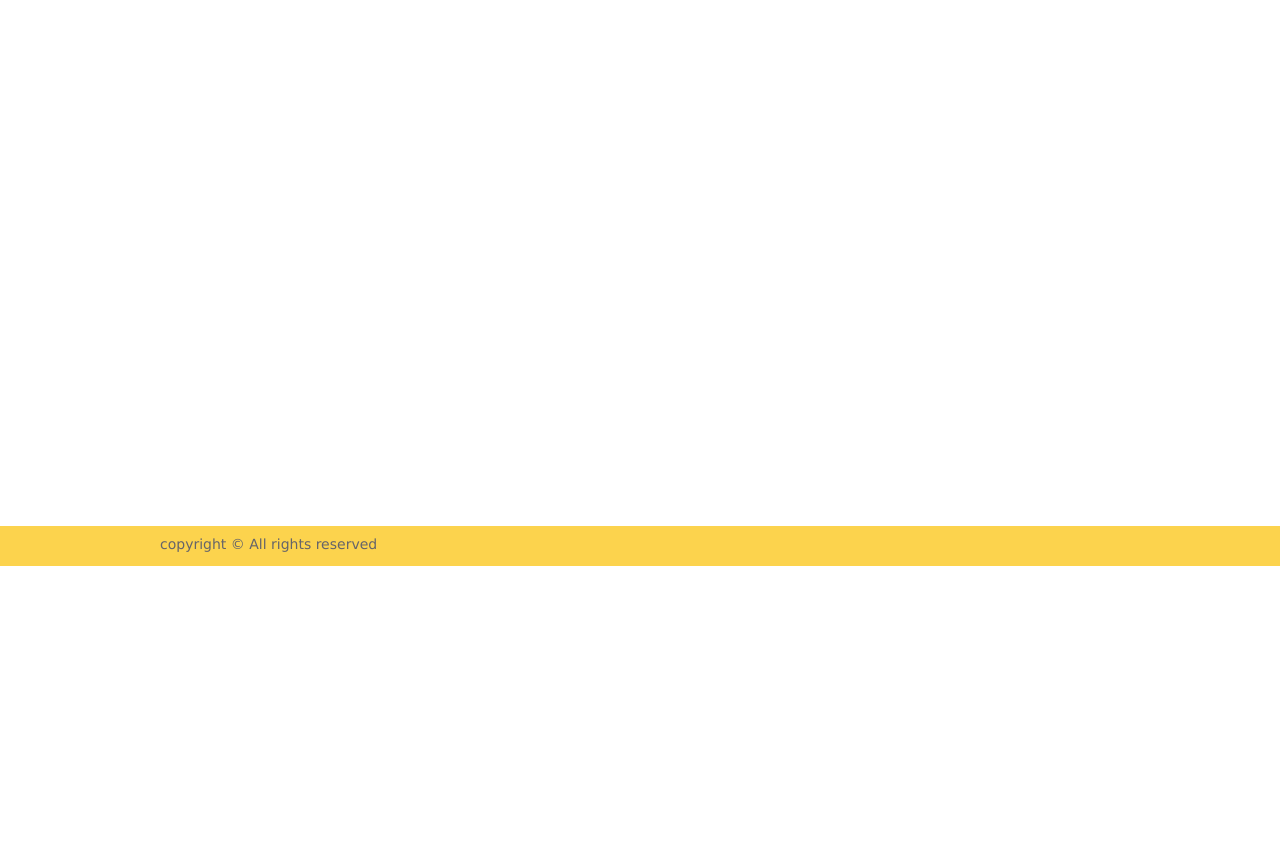
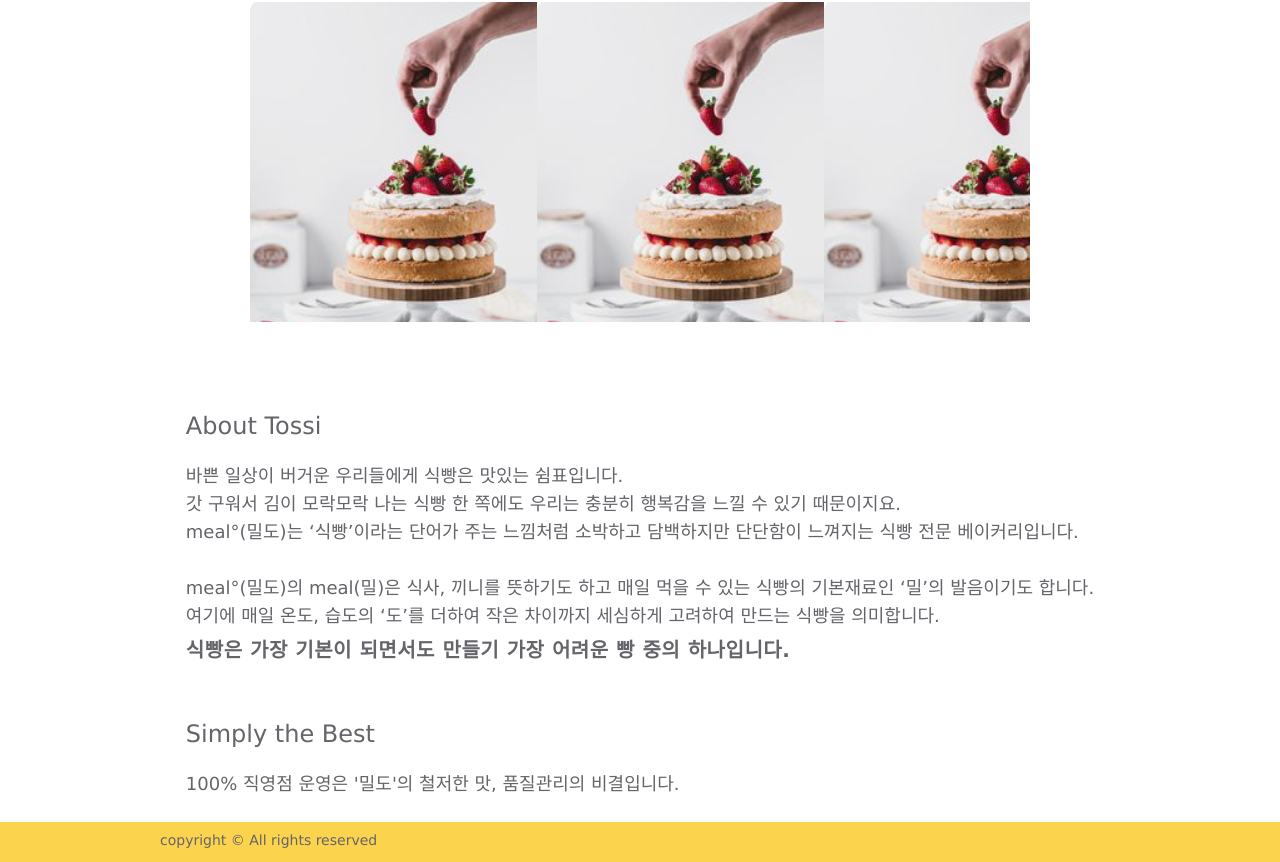
Before and after one commit to sssssshhh/tossi.github.io, a Next.js app: page /baking/tossiStory in a window 1280 px wide. Shown: the part 234-1096 px from the top of the page. Before the commit the page ends 800 px from the top, so only its background shows below. Built offline with nearby package versions, Linux system fonts and the light colour scheme.

Commit message:
20230711_TossiStory

```diff
--- a/pages/baking/tossiStory.tsx
+++ b/pages/baking/tossiStory.tsx
@@ -1,4 +1,27 @@
+import Image from "next/image";
+
 export default function TossiStory(){
-    return (<div>TossiStory</div>
+    return (
+        <div className="w-full h-full px-14 pt-28 flex flex-col justify-center items-center space-y-10">
+          <div className="pt-9 text-3xl">Tossi Baking</div>
+          <div className="w-4/5 h-80 bg-[url('../img/victoriaCake_2.jpg')]"></div>
+          <div className="h-[500px]">
+              <h2 className="text-2xl pt-12 pb-5">About Tossi</h2>
+              <p className="text-lg">
+                바쁜 일상이 버거운 우리들에게 식빵은 맛있는 쉼표입니다. <br></br>
+                갓 구워서 김이 모락모락 나는 식빵 한 쪽에도 우리는 충분히 행복감을 느낄 수 있기 때문이지요.<br></br>
+                meal°(밀도)는 ‘식빵’이라는 단어가 주는 느낌처럼 소박하고 담백하지만 단단함이 느껴지는 식빵 전문 베이커리입니다.
+                <br></br>
+                <br></br>
+                meal°(밀도)의 meal(밀)은 식사, 끼니를 뜻하기도 하고 매일 먹을 수 있는 식빵의 기본재료인 ‘밀’의 발음이기도 합니다.<br></br>
+                여기에 매일 온도, 습도의 ‘도’를 더하여 작은 차이까지 세심하게 고려하여 만드는 식빵을 의미합니다.<br></br>
+                <span className="text-xl font-bold leading-10	tracking-wide">식빵은 가장 기본이 되면서도 만들기 가장 어려운 빵 중의 하나입니다.</span>
+              </p>
+              <h2 className="text-2xl pt-12 pb-5">Simply the Best</h2>
+              <p className="text-lg">
+                100% 직영점 운영은 '밀도'의 철저한 맛, 품질관리의 비결입니다.
+              </p>
+          </div>
+        </div>
     )
 }
```
